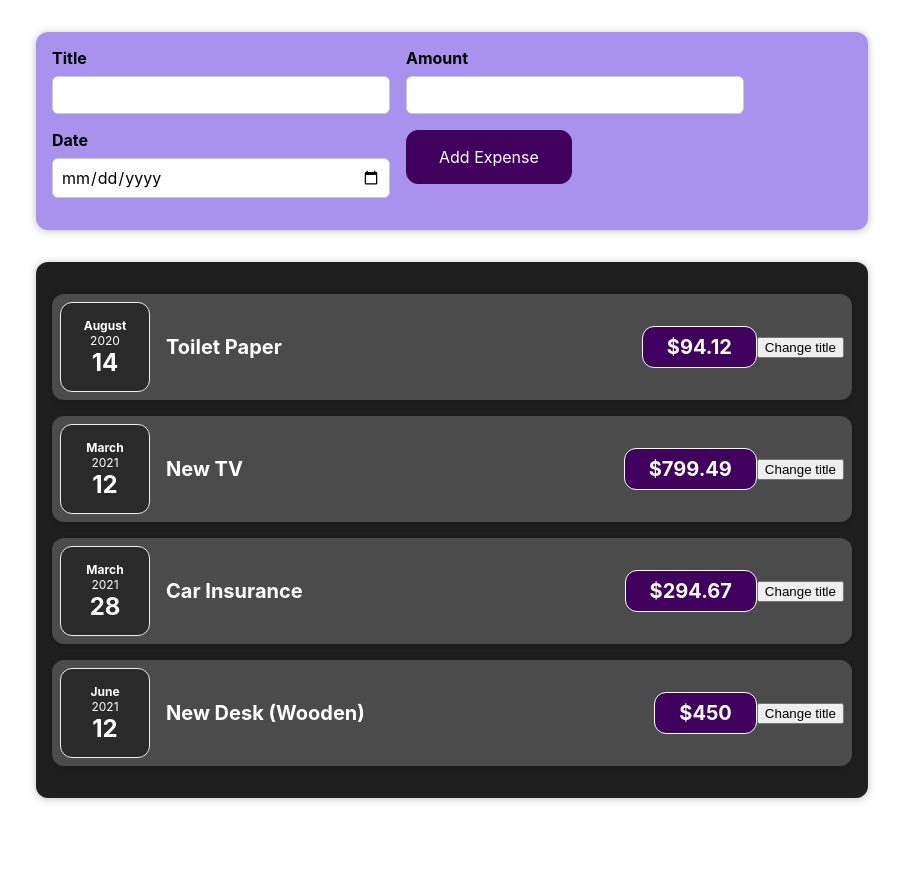
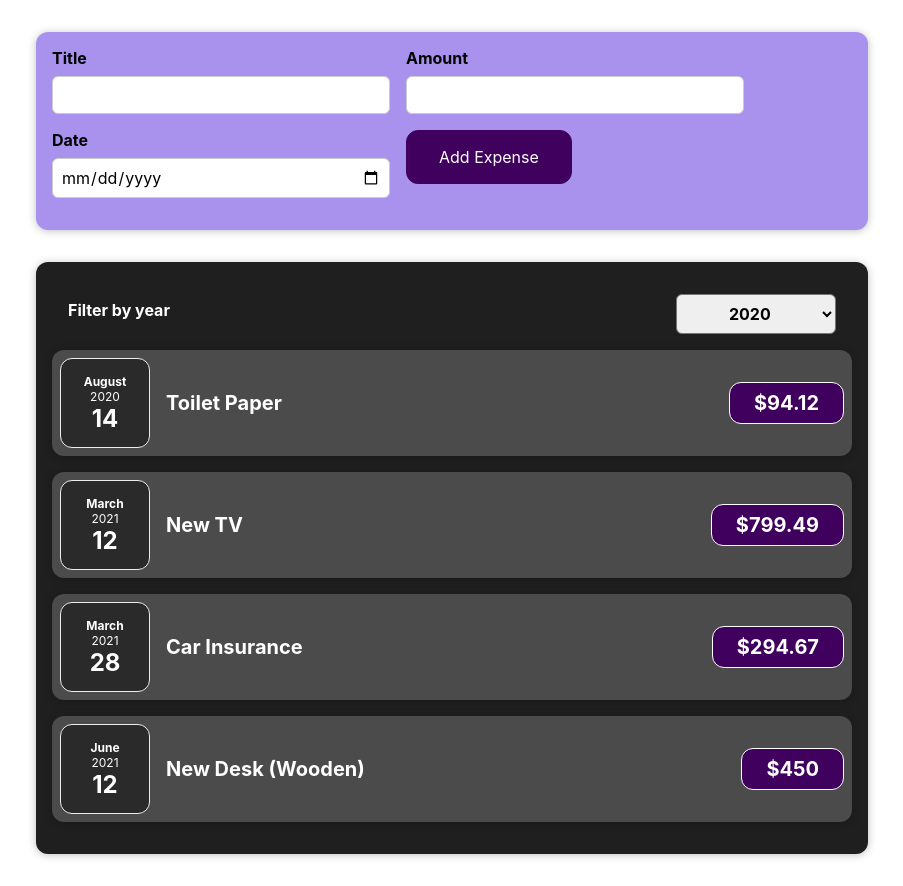
Before and after one commit to NikolKirilova/platform-app, a React (Create React App) app: page / in a window 1280 px wide. Shown: the whole page, without its empty margins (188-1091 px from the left). Before the commit the page ends 830 px from the top, so only its background shows below. Built offline with nearby package versions, Linux system fonts and the light colour scheme.

Commit message:
add filters and state

```diff
--- /dev/null
+++ b/src/components/Filter/ExpensesFilter.css
@@ -0,0 +1,24 @@
+.expenses-filter {
+    color: white;
+    padding: 0 1rem;
+  }
+
+  .expenses-filter__control {
+    display: flex;
+    width: 100%;
+    align-items: center;
+    justify-content: space-between;
+    margin: 1rem 0;
+  }
+
+  .expenses-filter label {
+    font-weight: bold;
+    margin-bottom: 0.5rem;
+  }
+
+  .expenses-filter select {
+    font: inherit;
+    padding: 0.5rem 3rem;
+    font-weight: bold;
+    border-radius: 6px;
+  }
--- /dev/null
+++ b/src/components/Filter/ExpensesFilter.js
@@ -0,0 +1,26 @@
+import React from 'react';
+
+import './ExpensesFilter.css';
+
+const ExpensesFilter = (props) => {
+    const filterSelectHandler = (event) => {
+        props.onSelectFilterData(event.target.value);
+    };
+
+
+  return (
+    <div className='expenses-filter'>
+      <div className='expenses-filter__control'>
+        <label>Filter by year</label>
+        <select value={props.selected} onChange={filterSelectHandler}>
+          <option value='2022'>2022</option>
+          <option value='2021'>2021</option>
+          <option value='2020'>2020</option>
+          <option value='2019'>2019</option>
+        </select>
+      </div>
+    </div>
+  );
+};
+
+export default ExpensesFilter;
--- a/src/components/expenses/ExpenseItem.js
+++ b/src/components/expenses/ExpenseItem.js
@@ -1,27 +1,22 @@
-import React, {useState} from 'react';
+import React  from 'react';
 import Card from '../UI/Card';
 import ExpenseDate from './ExpenseDate';
 import './ExpenseItem.css'
 
 function ExpenseItem(props){
-    const[title, setTitle]=useState(props.title);
 
 
 
-    const clickHandler = () => {
-        setTitle('updated');
-        console.log(title);
-    }
 
     return (
 
         <Card className="expense-item">
            <ExpenseDate date={props.date}></ExpenseDate>
             <div className="expense-item__description">
-                <h2>{title}</h2>
+                <h2>{props.title}</h2>
                 <div className="expense-item__price">${props.amount}</div>
             </div>
-            <button onClick={clickHandler}>Change title</button>
+
         </Card>
         )
 }
--- a/src/components/expenses/Expenses.js
+++ b/src/components/expenses/Expenses.js
@@ -1,12 +1,21 @@
+import React, {useState} from 'react';
+import ExpensesFilter from "../Filter/ExpensesFilter"
 import Card from "../UI/Card"
 import ExpenseItem from "./ExpenseItem"
 import "./Expenses.css"
 
-function Expenses(props){
+
+const Expenses = (props) => {
+    const [filteredYear, setFilteredYear] = useState('2020');
+
+    const selectFilterHandler = selectedYear => {
+             setFilteredYear(selectedYear);
+    }
 return(
+
 	<Card className="expenses">
 
-
+    <ExpensesFilter selected={filteredYear} onSelectFilterData={selectFilterHandler}/>
 
      <ExpenseItem title={props.items[0].title} amount={props.items[0].amount} date={props.items[0].date}></ExpenseItem>
      <ExpenseItem title={props.items[1].title} amount={props.items[1].amount} date={props.items[1].date}></ExpenseItem>
```
